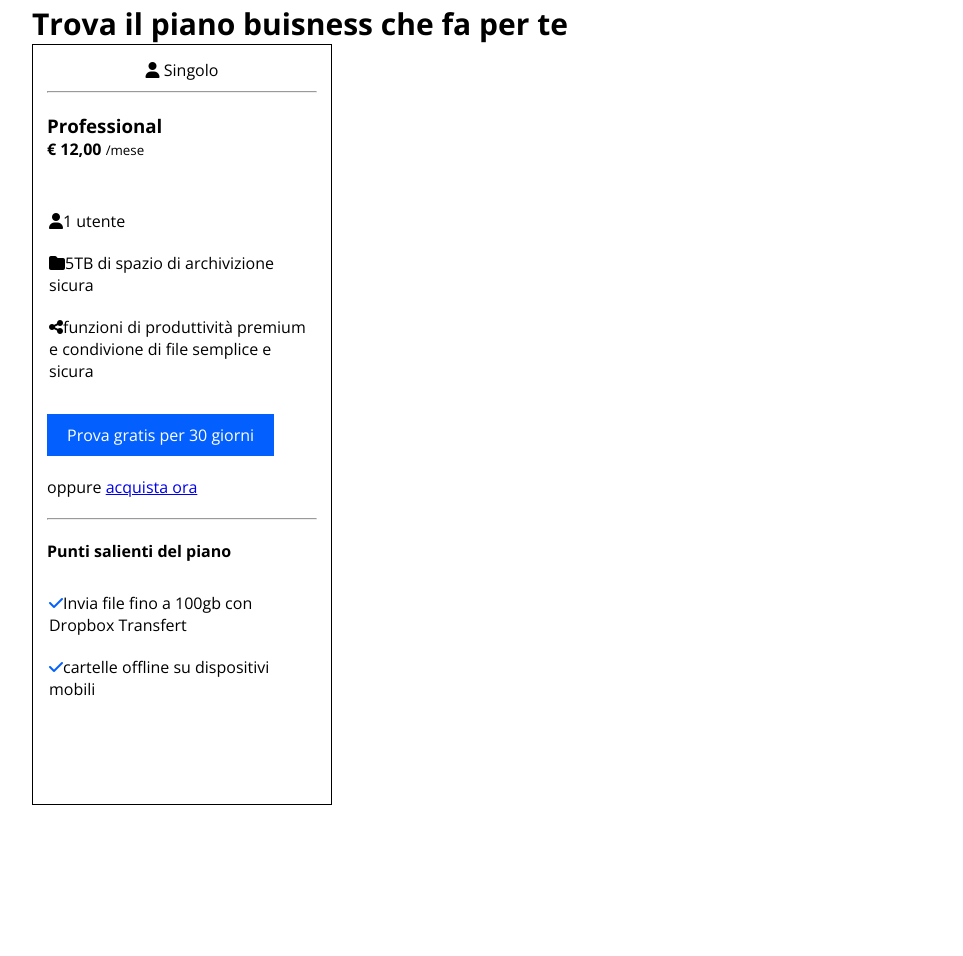
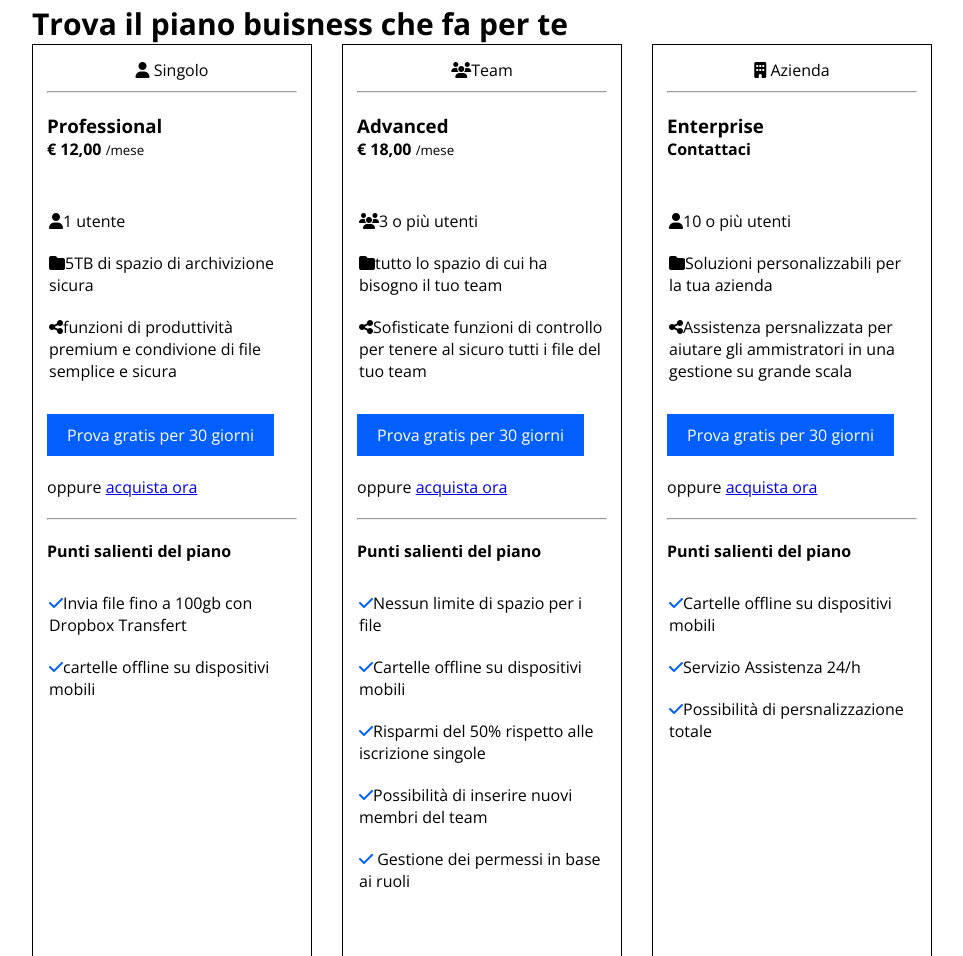
Before and after one commit to angelicaguidolin/htmlcss-dropbox, a plain HTML site: page index.html in a window 1280 px wide. Shown: the part 825-1781 px from the top of the page, without its empty margins (158-1121 px from the left). Before the commit the page ends 1630 px from the top, so only its background shows below. Drawn offline with nearby package versions, Linux system fonts and the light colour scheme.

Commit message:
feat add all the column

```diff
--- a/css/style.css
+++ b/css/style.css
@@ -191,11 +191,13 @@ h2{
   SECTION 1 MAIN
 ------------------*/
 .col-3{
+
     width: calc(100% / 3);
     padding-top: 40px;
 
 }
 .list-buisness{
+
     border: 1px solid black;
     padding: 14px 14px;
 
@@ -203,6 +205,7 @@ h2{
 .utente{
     text-align: center;
     padding-bottom: 10px;
+
 }
 .info-col{
     padding-top: 20px;
@@ -216,7 +219,11 @@ h2{
     padding-top: 20px;
 }
 .final-part{
-    padding-bottom: 80px;
+    padding-bottom: 40px;
+}
+.invoce{
+    display: flex;
+    padding-bottom: 30px;
 }
 /*----------------
     FOOTER
--- a/index.html
+++ b/index.html
@@ -70,6 +70,7 @@
             <div class="col">
                 <h2>Trova il piano buisness che fa per te </h2>
          </div>
+            <div class="invoce gap-30">
                 <div class="col-3 list-buisness">
                     <div class="utente"><i class="fa-solid fa-user"></i> Singolo</div>
                     <hr>
@@ -77,7 +78,6 @@
                         <strong>€ 12,00</strong>
                         <small>/mese</small>
                     </div>
-            <div>
                     <ul>
                         <li><i class="fa-solid fa-user"></i>1 utente</li>
                         <li><i class="fa-solid fa-folder"></i>5TB di spazio di archivizione sicura</li>
@@ -96,11 +96,63 @@
                         <li><i class="fa-solid fa-check blu-check"></i>cartelle offline su dispositivi mobili</li>
                     </ul>
                 </div>
-
                 </div>
-
+                <div class="col-3 list-buisness">
+                    <div class="utente"><i class="fa-solid fa-users"></i>Team</div>
+                    <hr>
+                    <div class="info-col"><h3>Advanced</h3>
+                        <strong>€ 18,00</strong>
+                        <small>/mese</small>
                     </div>
-
+                    <ul>
+                        <li><i class="fa-solid fa-users"></i>3 o più utenti</li>
+                        <li><i class="fa-solid fa-folder"></i>tutto lo spazio di cui ha bisogno il tuo team</li>
+                        <li><i class="fa-solid fa-share-nodes"></i>Sofisticate funzioni di controllo per tenere al sicuro tutti i file del tuo team</li>
+                    </ul>
+                    <br>
+                    <button class="btn  btn-large btn-primary">Prova gratis per 30 giorni</button>
+                <div class="space-bt">
+                    <span class="space-bt">oppure <a href="#">acquista ora</a></span>
+                </div>
+                <hr>
+                <div class="space-bt"><strong>Punti salienti del piano</strong></div>
+                <div class="final-part">
+                    <ul>
+                        <li><i class="fa-solid fa-check blu-check"></i>Nessun limite di spazio per i file</li>
+                        <li><i class="fa-solid fa-check blu-check"></i>Cartelle offline su dispositivi mobili</li>
+                        <li><i class="fa-solid fa-check blu-check"></i>Risparmi del 50% rispetto alle iscrizione singole</li>
+                        <li><i class="fa-solid fa-check blu-check"></i>Possibilità di inserire nuovi membri del team</li>
+                        <li><i class="fa-solid fa-check blu-check"></i> Gestione dei permessi in base ai ruoli</li>
+                    </ul>
+                </div>
+                </div>
+                <div class="col-3 list-buisness">
+                    <div class="utente"><i class="fa-solid fa-building"></i> Azienda</div>
+                    <hr>
+                    <div class="info-col"><h3>Enterprise</h3>
+                        <strong>Contattaci</strong>
+                    </div>
+                    <ul>
+                        <li><i class="fa-solid fa-user"></i>10 o più utenti</li>
+                        <li><i class="fa-solid fa-folder"></i>Soluzioni personalizzabili per la tua azienda</li>
+                        <li><i class="fa-solid fa-share-nodes"></i>Assistenza persnalizzata per aiutare gli ammistratori in una gestione su grande scala</li>
+                    </ul>
+                    <br>
+                    <button class="btn  btn-large btn-primary">Prova gratis per 30 giorni</button>
+                <div class="space-bt">
+                    <span class="space-bt">oppure <a href="#">acquista ora</a></span>
+                </div>
+                <hr>
+                <div class="space-bt"><strong>Punti salienti del piano</strong></div>
+                <div class="final-part">
+                    <ul>
+                        <li><i class="fa-solid fa-check blu-check"></i>Cartelle offline su dispositivi mobili</li>
+                        <li><i class="fa-solid fa-check blu-check"></i>Servizio Assistenza 24/h</li>
+                        <li><i class="fa-solid fa-check blu-check"></i>Possibilità di persnalizzazione totale</li>
+                    </ul>
+                </div>
+                </div>
+         </div>
         </section>
 
 
```
Lines whose indentation alone changed are shown as unchanged.
